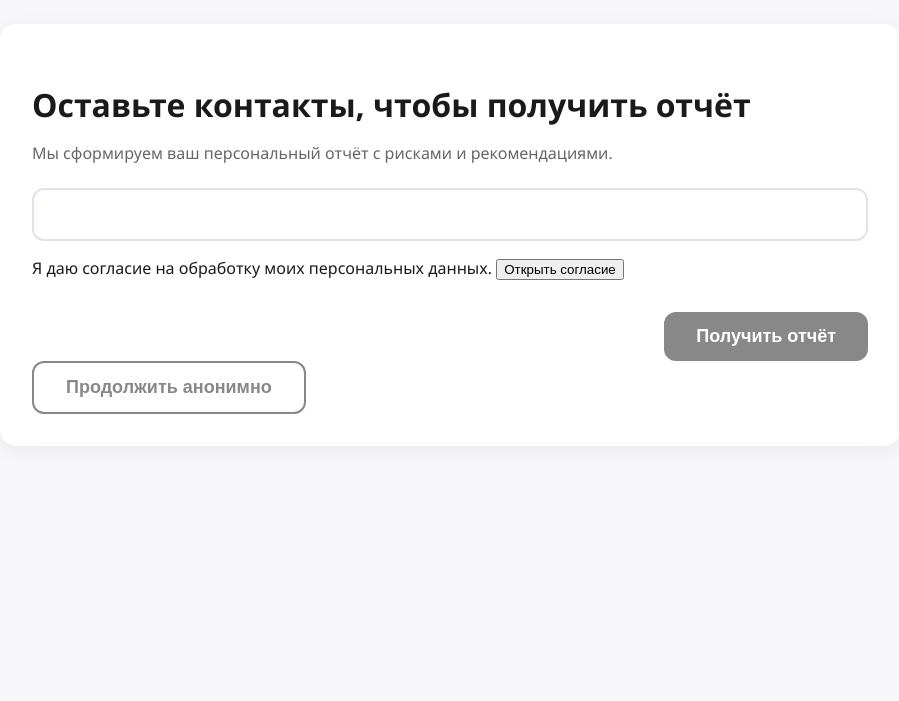
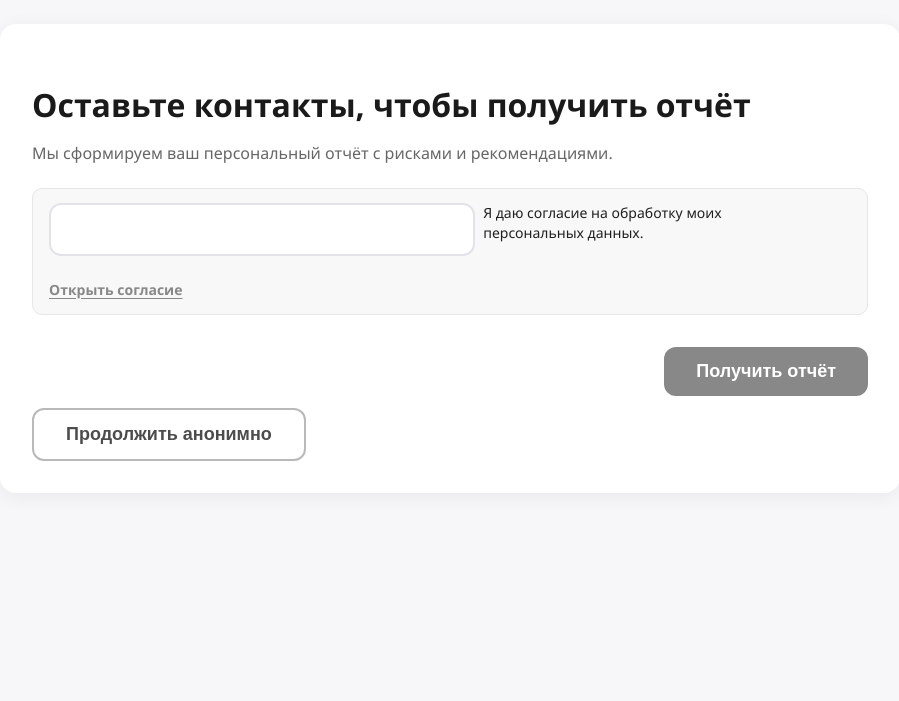
Before and after one commit to Worm2d/ai-readiness-stand, a Django app: template templates/survey/contacts.html in a window 1280 px wide. Shown: the top 701 px of the page, without its empty margins (190-1089 px from the left). Run offline with Django 4.2, Linux system fonts and the light colour scheme; the template is opened without the code that fills it: most values are stand-ins (such as "Sample title", 1, 10 or a date in 2020); form fields are guessed from the names that the template uses.

Commit message:
style: polish personal data consent dialog

```diff
--- a/templates/survey/contacts.html
+++ b/templates/survey/contacts.html
@@ -1,5 +1,174 @@
 {% extends "base.html" %}
 {% block content %}
+<style>
+    .consent-field {
+        display: flex;
+        flex-wrap: wrap;
+        align-items: center;
+        gap: 8px 12px;
+        margin: 20px 0 8px;
+        padding: 14px 16px;
+        background: #f8f8f8;
+        border: 1px solid #e6e6e6;
+        border-radius: 10px;
+        color: #202020;
+        font-size: 14px;
+        line-height: 1.45;
+    }
+
+    .consent-field label {
+        display: inline-flex;
+        align-items: flex-start;
+        gap: 8px;
+        margin: 0;
+        cursor: pointer;
+    }
+
+    .consent-field input[type="checkbox"] {
+        width: 17px;
+        height: 17px;
+        margin: 2px 0 0;
+        accent-color: var(--primary);
+        flex: 0 0 auto;
+    }
+
+    .consent-link {
+        padding: 0;
+        border: 0;
+        background: transparent;
+        color: var(--primary);
+        font: inherit;
+        font-weight: 600;
+        text-decoration: underline;
+        text-underline-offset: 3px;
+        cursor: pointer;
+    }
+
+    .consent-link:hover,
+    .consent-link:focus-visible {
+        color: #a8040d;
+    }
+
+    .anonymous-form {
+        margin-top: 12px;
+        text-align: left;
+    }
+
+    .anonymous-form .btn-secondary {
+        background: transparent;
+        color: #4c4c4c;
+        border-color: #b9b9b9;
+    }
+
+    .consent-dialog {
+        width: min(680px, calc(100vw - 32px));
+        max-height: min(76vh, 720px);
+        padding: 0;
+        border: 0;
+        border-radius: 16px;
+        box-shadow: 0 24px 72px rgba(0, 0, 0, 0.26);
+        color: #202020;
+        overflow: hidden;
+    }
+
+    .consent-dialog::backdrop {
+        background: rgba(20, 20, 20, 0.58);
+        backdrop-filter: blur(2px);
+    }
+
+    .consent-dialog__header {
+        display: flex;
+        align-items: flex-start;
+        justify-content: space-between;
+        gap: 16px;
+        padding: 24px 24px 18px;
+        border-top: 5px solid var(--primary);
+        border-bottom: 1px solid #ececec;
+    }
+
+    .consent-dialog__header h2 {
+        margin: 0;
+        font-size: 22px;
+        line-height: 1.25;
+        color: #151515;
+    }
+
+    .consent-dialog__close {
+        display: inline-grid;
+        place-items: center;
+        width: 34px;
+        height: 34px;
+        padding: 0;
+        border: 1px solid #dedede;
+        border-radius: 50%;
+        background: #fff;
+        color: #4a4a4a;
+        font-size: 24px;
+        line-height: 1;
+        cursor: pointer;
+        flex: 0 0 auto;
+    }
+
+    .consent-dialog__close:hover,
+    .consent-dialog__close:focus-visible {
+        color: #fff;
+        background: var(--primary);
+        border-color: var(--primary);
+    }
+
+    .consent-dialog__body {
+        max-height: calc(min(76vh, 720px) - 180px);
+        padding: 22px 24px;
+        overflow-y: auto;
+        font-size: 15px;
+        line-height: 1.6;
+    }
+
+    .consent-dialog__body p {
+        margin: 0 0 14px;
+    }
+
+    .consent-dialog__body p:last-child {
+        margin-bottom: 0;
+    }
+
+    .consent-dialog__footer {
+        display: flex;
+        justify-content: flex-end;
+        padding: 16px 24px 22px;
+        border-top: 1px solid #ececec;
+        background: #fafafa;
+    }
+
+    .consent-dialog__footer .btn-secondary {
+        min-width: 128px;
+        color: #fff;
+        background: var(--primary);
+        border-color: var(--primary);
+    }
+
+    @media (max-width: 560px) {
+        .consent-field {
+            align-items: flex-start;
+        }
+
+        .consent-link {
+            margin-left: 25px;
+        }
+
+        .consent-dialog__header,
+        .consent-dialog__body,
+        .consent-dialog__footer {
+            padding-left: 18px;
+            padding-right: 18px;
+        }
+
+        .consent-dialog__header h2 {
+            font-size: 19px;
+        }
+    }
+</style>
+
 <div class="card">
     <h2 class="question-title">Оставьте контакты, чтобы получить отчёт</h2>
     <p class="question-subtitle">Мы сформируем ваш персональный отчёт с рисками и рекомендациями.</p>
@@ -19,9 +188,9 @@
             <div class="consent-field">
                 <label for="{{ form.personal_data_consent.id_for_label }}">
                     {{ form.personal_data_consent }}
-                    Я даю согласие на обработку моих персональных данных.
+                    <span>Я даю согласие на обработку моих персональных данных.</span>
                 </label>
-                <button type="button" class="btn-link" id="open-consent-dialog">Открыть согласие</button>
+                <button type="button" class="consent-link" id="open-consent-dialog">Открыть согласие</button>
                 {% for error in form.personal_data_consent.errors %}<div class="errorlist">{{ error }}</div>{% endfor %}
             </div>
         {% endif %}
```
